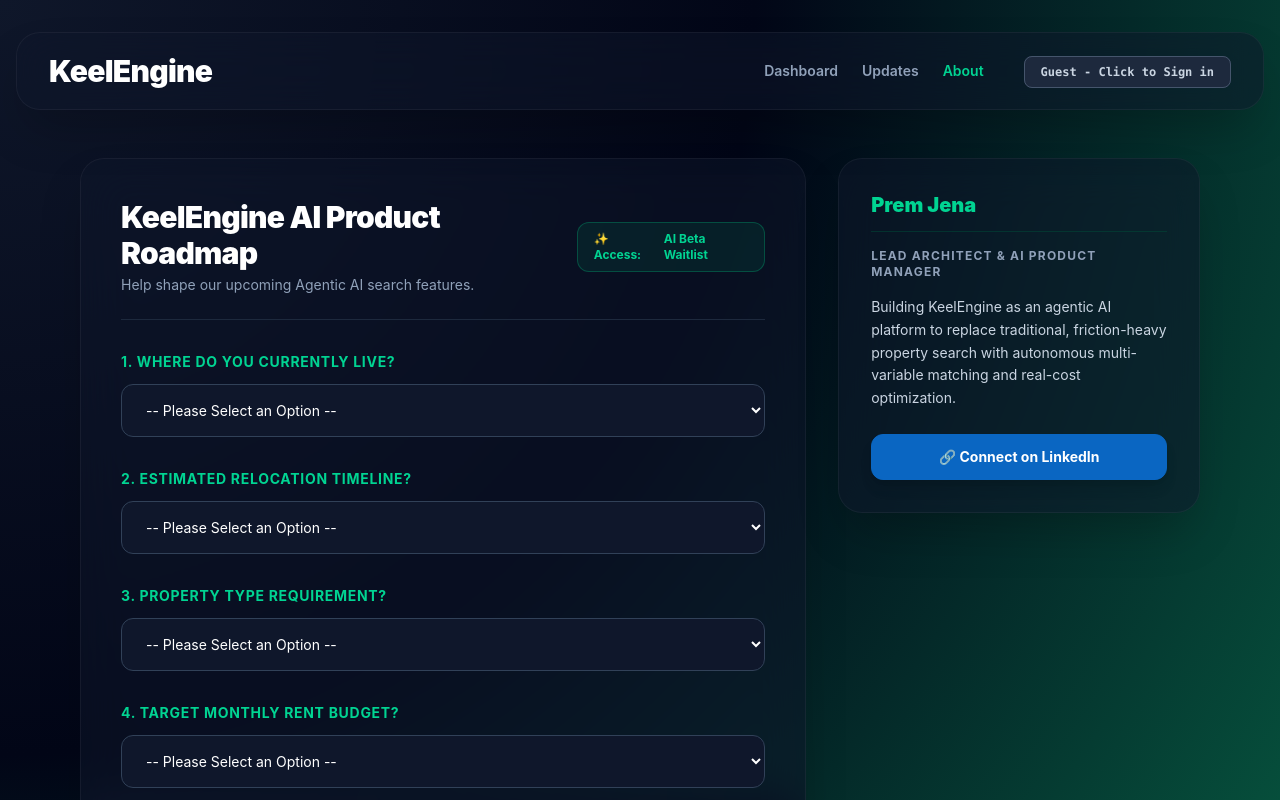
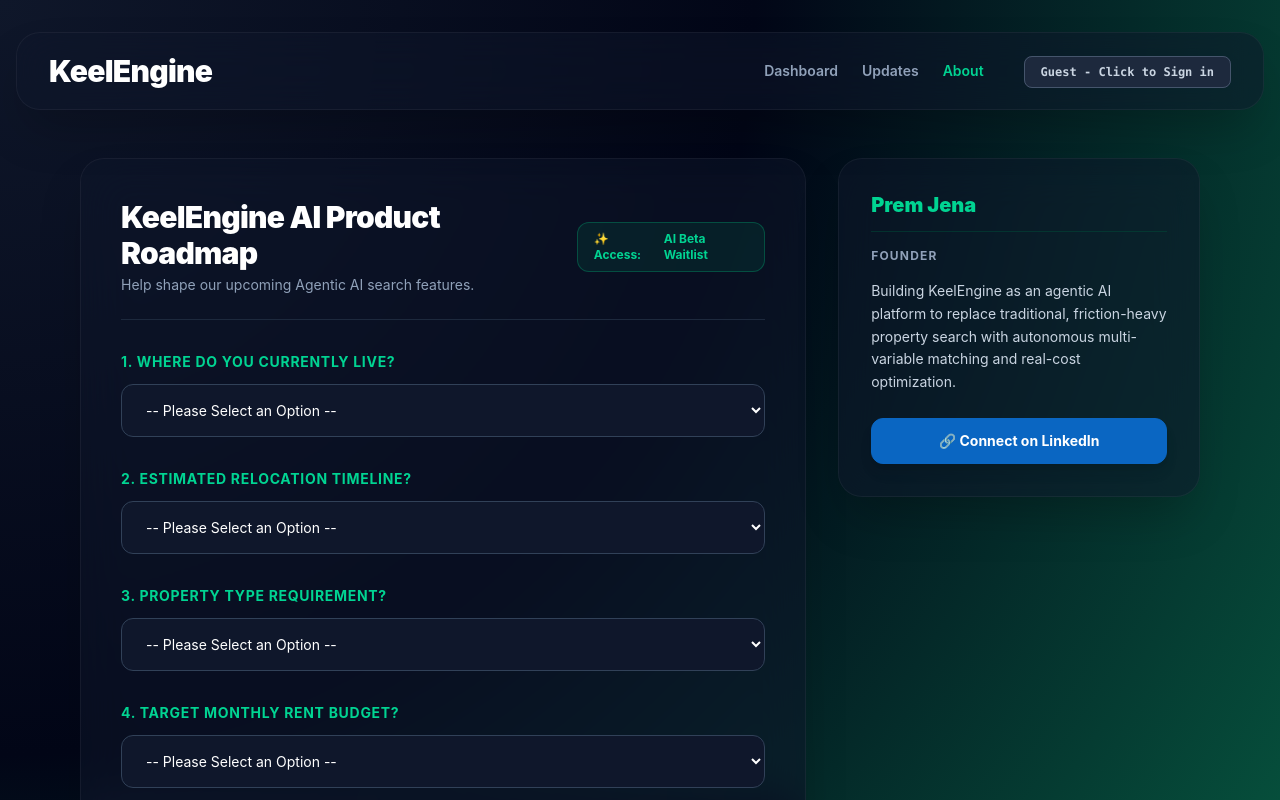
Before and after one commit to iampremjena/keelengine, a React (Vite) app in the folder frontend/: page /about in a window 1280 px wide. Shown: the top 800 px of the page. Built offline with nearby package versions, Linux system fonts and the light colour scheme.

Commit message:
Add Bonnie audio Play/Pause/Stop control, Open-Meteo London weather topbar, Clyde research persona, and fix audio pauses

```diff
--- a/frontend/src/pages/SurveyPage.jsx
+++ b/frontend/src/pages/SurveyPage.jsx
@@ -213,7 +213,7 @@
       <div className="w-full md:w-1/3">
         <div className="glass p-8 rounded-3xl shadow-2xl border border-emerald-900/30 sticky top-8">
           <h3 className="text-xl font-black text-emerald-400 mb-4 border-b border-emerald-900/50 pb-3">Prem Jena</h3>
-          <span className="text-xs font-bold text-slate-400 uppercase tracking-widest block mb-4">Lead Architect & AI Product Manager</span>
+          <span className="text-xs font-bold text-slate-400 uppercase tracking-widest block mb-4">FOUNDER</span>
           <p className="text-slate-300 text-sm leading-relaxed mb-6">
             Building KeelEngine as an agentic AI platform to replace traditional, friction-heavy property search with autonomous multi-variable matching and real-cost optimization.
           </p>
```
